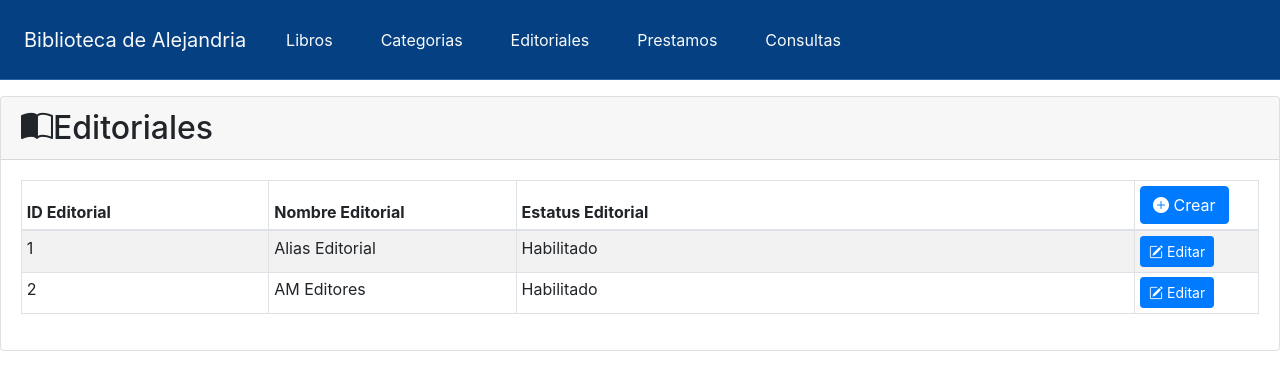
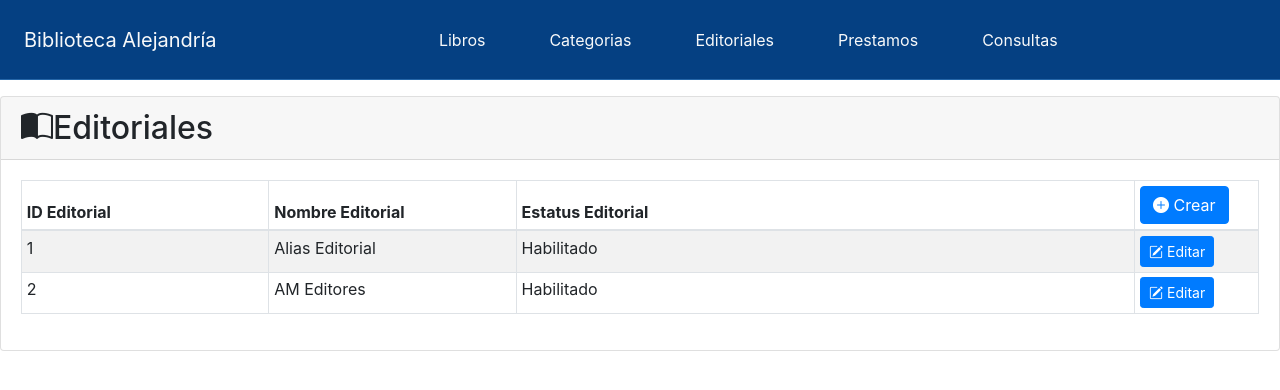
Before and after one commit to ErickMUOSD/Biblioteca-Alejandria-, a PHP site: page /editoriales.html in a window 1280 px wide. Shown: the top 390 px of the page. Run offline with PHP 8.4, Linux system fonts and the light colour scheme; some libraries are stand-ins or nearby versions.

Commit message:
Interfaz Editoriales Nuevo Menú

```diff
--- a/editoriales.html
+++ b/editoriales.html
@@ -12,27 +12,31 @@
 </head>
 <body>
     <!-- Barra de navegacion -->
-<nav class="navbar navbar-expand-lg pl-4 nav-group ">
-    <a class="navbar-brand fw-bold fs-1 text-light">Biblioteca de Alejandria</a>
-    <div class="collapse navbar-collapse" id="navbarNav" style="  color: white;">
-        <ul class="navbar-nav">
-            <li class="nav-item pl-3 pr-3 ">
+    <nav class="navbar navbar-expand-lg pl-4 nav-group  flex-sm-row">
+
+        <a class="navbar-brand fw-bold fs-1 text-light">Biblioteca Alejandría</a>
+
+        <div class="collapse navbar-collapse justify-content-lg-center" id="navbarNav" style="  color: white;">
+            <ul class="navbar-nav fl">
+                <li class="nav-item ml-4 mr-4">
                     <a class="nav-link active text-light" aria-current="page" href="#">Libros</a>
                 </li>
-            <li class="nav-item pl-3 pr-3 ">
+                <li class="nav-item  ml-4 mr-4">
                     <a class="nav-link active text-light" aria-current="page" href="#">Categorias</a>
                 </li>
-            <li class="nav-item pl-3 pr-3 ">
+                <li class="nav-item ml-4 mr-4 ">
                     <a class="nav-link active text-light" aria-current="page" href="editoriales.html">Editoriales</a>
                 </li>
-            <li class="nav-item  pl-3 pr-3">
+                <li class="nav-item ml-4 mr-4 ">
                     <a class="nav-link active text-light" aria-current="page" href="#">Prestamos</a>
                 </li>
-            <li class="nav-item  pl-3 pr-3">
+                <li class="nav-item   ml-4 mr-4">
                     <a class="nav-link active text-light" aria-current="page" href="#">Consultas</a>
                 </li>
+
             </ul>
         </div>
+
     </nav>
     <!-- Tabla de editoriales -->
 <div class='contaier mt-3'>
```
Also changed, not shown: editoriales_creado.html (+9 -9 lines), editoriales_crear.php (+9 -9 lines), prueba.html (deleted, +0 -13 lines). Lines whose indentation alone changed are shown as unchanged.
